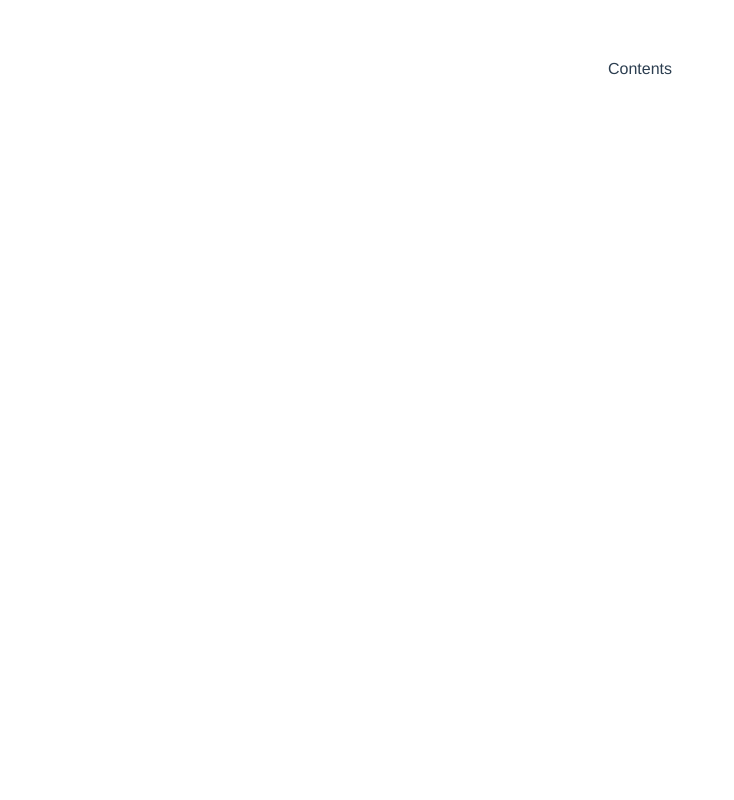
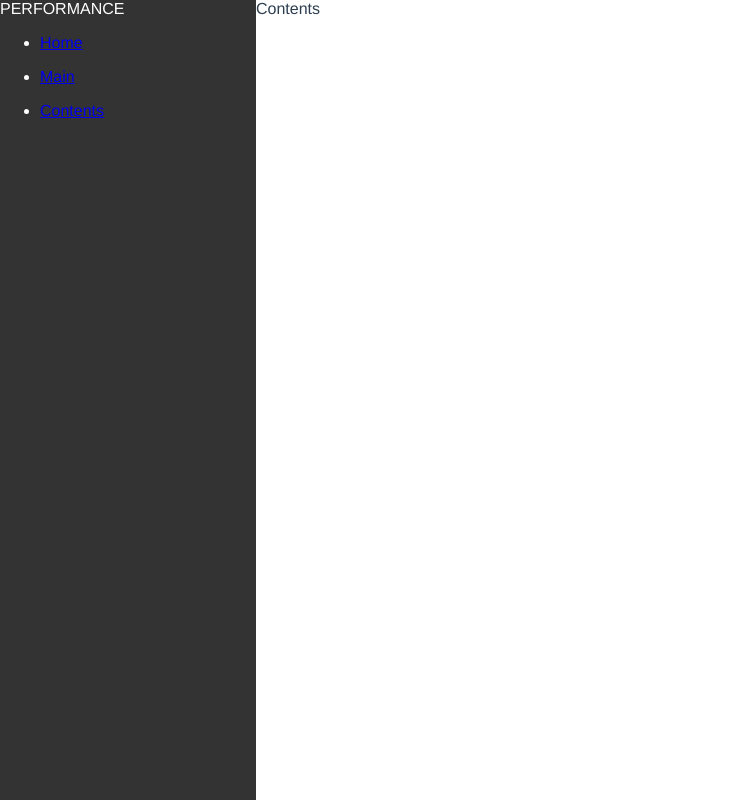
Before and after one commit to pby1360/Performance, a Vue app in the folder frontend/: page /#/contents in a window 1280 px wide. Shown: the whole page, without its empty margins (0-734 px from the left). Built offline with nearby package versions, Linux system fonts and the light colour scheme.

Commit message:
side navigation

```diff
--- a/frontend/package.json
+++ b/frontend/package.json
@@ -25,6 +25,8 @@
     "eslint-plugin-react": "7.21.5",
     "eslint-plugin-react-hooks": "4.0.0",
     "eslint-plugin-vue": "^6.2.2",
+    "node-sass": "5.0.0",
+    "sass-loader": "10.1.0",
     "vue-template-compiler": "^2.6.11"
   },
   "eslintConfig": {
--- a/frontend/src/App.vue
+++ b/frontend/src/App.vue
@@ -1,23 +1,48 @@
 <template>
   <div id="app">
-    <router-view></router-view>
+    <div class="nav">
+      <navigation />
+    </div>
+    <div class="view">
+      <router-view />
+    </div>
   </div>
 </template>
 
 <script>
+import navigation from './components/navigation.vue';
 
 export default {
   name: 'App',
+  components: {
+    navigation,
+  },
 };
 </script>
 
 <style>
+html {
+  height: 100%;
+}
+body {
+  height: 100%;
+  margin: 0;
+}
 #app {
   font-family: Avenir, Helvetica, Arial, sans-serif;
   -webkit-font-smoothing: antialiased;
   -moz-osx-font-smoothing: grayscale;
-  text-align: center;
+  /* text-align: center; */
   color: #2c3e50;
-  margin-top: 60px;
+  /* margin-top: 60px; */
+  display: flex;
+  height: 100%;
+}
+.nav {
+  flex: 2;
+  height: 100%;
+}
+.view{
+  flex: 8;
 }
 </style>
--- /dev/null
+++ b/frontend/src/components/navigation.vue
@@ -0,0 +1,33 @@
+<template>
+  <div class="nav">
+    <div>PERFORMANCE</div>
+    <ul
+      v-for="(item, index) in navData"
+      :key="index"
+    >
+      <!-- {{ item.name }} -->
+      <li><router-link :to="item.path">{{ item.name }}</router-link></li>
+    </ul>
+  </div>
+</template>
+
+<script>
+import router from '../router';
+
+export default {
+  data() {
+    return {
+      navData: router.options.routes,
+    };
+  },
+  mounted() {
+  },
+};
+</script>
+
+<style lang="scss" scoped>
+.nav {
+  background-color: #333;
+  color: white;
+}
+</style>
--- a/frontend/src/pages/Home.vue
+++ b/frontend/src/pages/Home.vue
@@ -14,7 +14,6 @@ export default {
     };
   },
   async mounted() {
-    console.log(this.$router);
     try {
       const response = await this.$axios.get('/home', {
         headers: {
```
Also changed, not shown: 1 other file (tests, documents, lock files or other folders).
